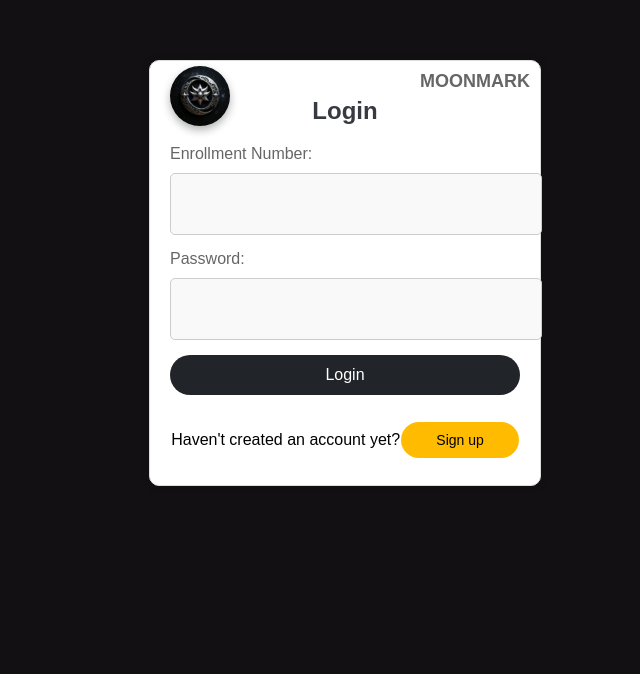
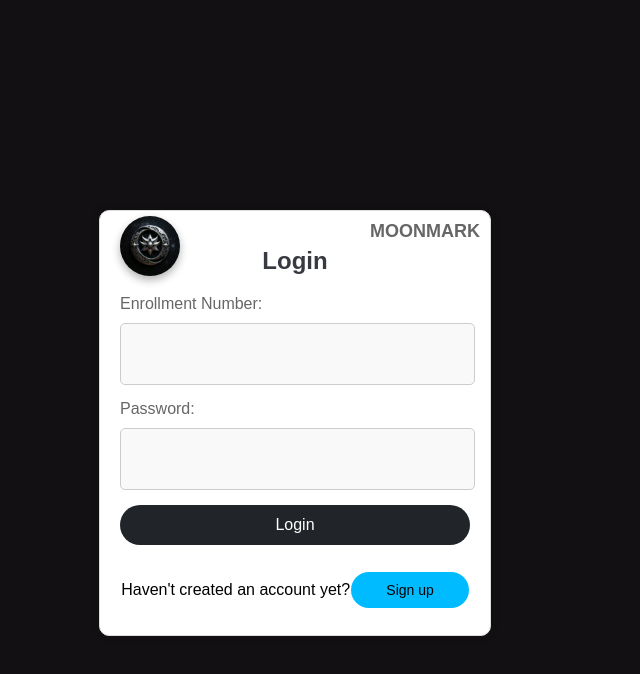
Before and after one commit to chandkhan7/Signup, a plain HTML site: page index.html in a window 1280 px wide. Shown: the part 160-834 px from the top of the page, without its empty margins (295-935 px from the left). Drawn offline with Linux system fonts and the light colour scheme.

Commit message:
4th done

```diff
--- a/style.css
+++ b/style.css
@@ -8,7 +8,8 @@
 #mark {
   background-color: #121013; /* Dark background */
   font-family: Arial, sans-serif;
-  margin: 220px; /* Remove default margin */
+  margin: 370px ; /* Remove default margin */
+  margin-left: 270px;
   padding: 0; /* Remove default padding */
 }
 
@@ -52,7 +53,7 @@ label {
 }
 
 input[type="text"], input[type="email"], input[type="password"] {
-  width: 100%;
+  width: 95%;
   height: 40px;
   margin-bottom: 15px;
   padding: 10px;
@@ -84,7 +85,7 @@ button[type="submit"]:hover {
 }
 
 .login-btn {
-  background-color: #ffbb00;
+  background-color: #00bbff;
   color: #000000;
   padding: 10px 35px;
   border: none;
@@ -102,7 +103,7 @@ button[type="submit"]:hover {
 }
 
 .login-btn:hover {
-  background-color: #ffbb00da;
+  background-color: #00bbffc2;
 }
 .instagram-logo {
   text-align: center;
```
